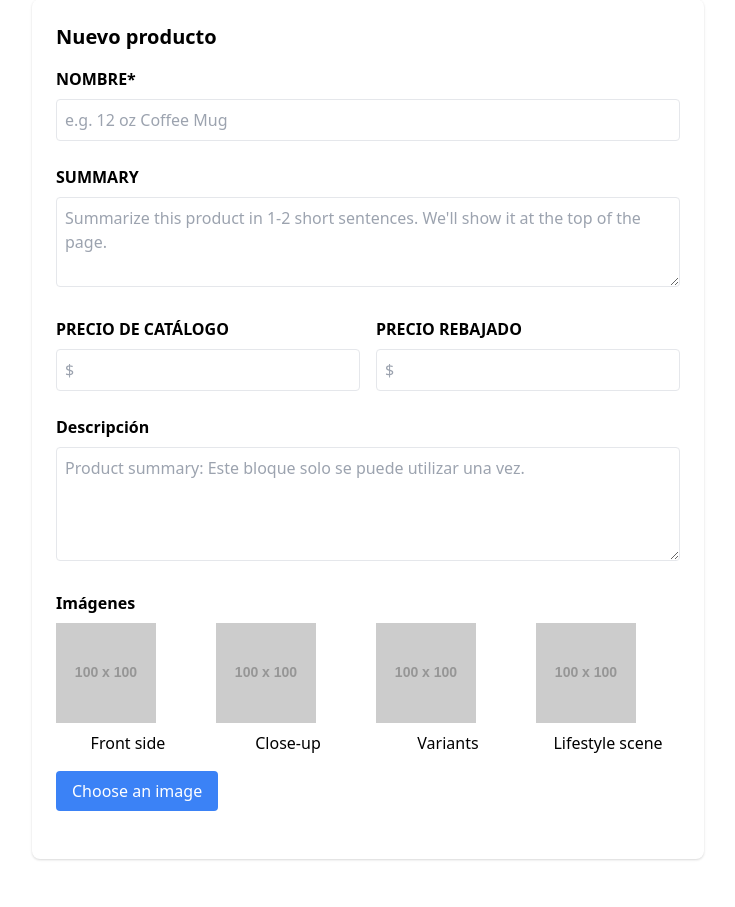
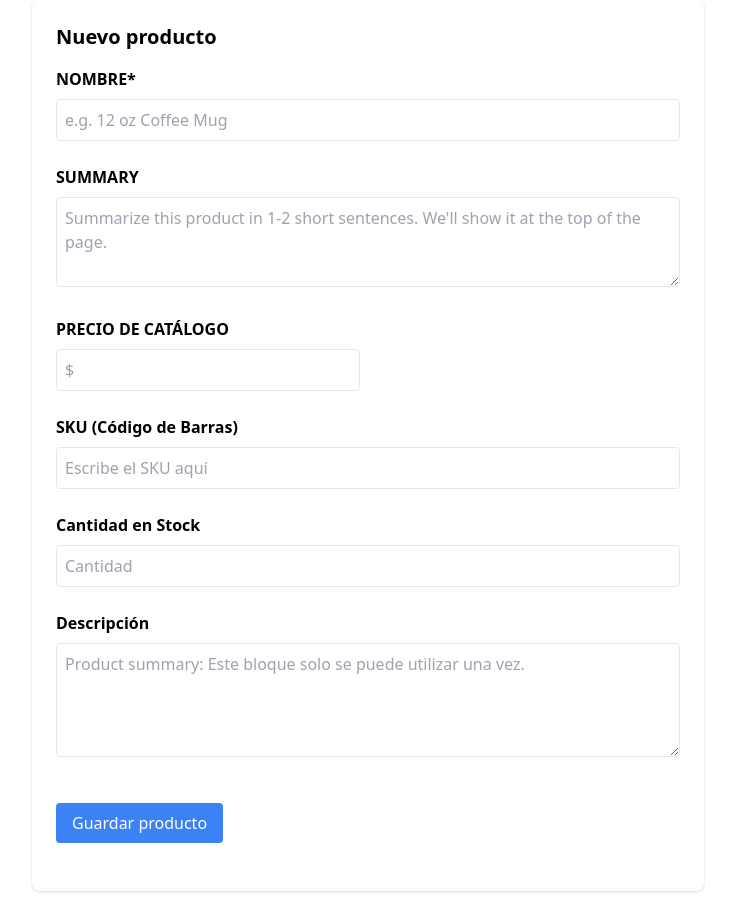
Before and after one commit to Lebers/front_WooCommerce, a Django app: page /product/ in a window 1280 px wide. Shown: the part 17-924 px from the top of the page, without its empty margins (272-1007 px from the left). Before the commit the page ends 877 px from the top, so only its background shows below. Run offline with Django 5.2, Linux system fonts and the light colour scheme; grey boxes labelled with a size stand in for pictures from a placeholder-image service; some libraries are stand-ins or nearby versions.

Commit message:
pantalla de crear producto y listar

```diff
--- a/erp_system/urls.py
+++ b/erp_system/urls.py
@@ -22,6 +22,7 @@ urlpatterns = [
     path('pedidos/', include('pedidos.urls')),
 
     path('product/', views.product, name='product'),
+    path('listProduct/', views.listProduct, name='product'),
 
 
     path('newUser/', views.newUser, name='newUser'),
--- a/erp_system/views.py
+++ b/erp_system/views.py
@@ -10,6 +10,9 @@ def incio(request):
 def product(request):
     return render(request, 'product.html', {'api_url': settings.API_URL})
 
+def listProduct(request):
+    return render(request, 'list_product.html', {'api_url': settings.API_URL})
+
 
 def newUser(request):
     return render(request, 'new_user_wherehouse.html', {'api_url': settings.API_URL})
--- a/main/templates/product.html
+++ b/main/templates/product.html
@@ -32,10 +32,17 @@
                 <label for="catalog-price" class="block mb-2 font-semibold">PRECIO DE CATÁLOGO</label>
                 <input type="text" id="catalog-price" placeholder="$" class="w-full p-2 border rounded">
             </div>
-            <div>
-                <label for="discounted-price" class="block mb-2 font-semibold">PRECIO REBAJADO</label>
-                <input type="text" id="discounted-price" placeholder="$" class="w-full p-2 border rounded">
-            </div>
+
+        </div>
+
+        <div class="mb-6">
+            <label for="sku" class="block mb-2 font-semibold">SKU (Código de Barras)</label>
+            <input type="text" id="sku" placeholder="Escribe el SKU aquí" class="w-full p-2 border rounded">
+        </div>
+
+        <div class="mb-6">
+            <label for="stock-quantity" class="block mb-2 font-semibold">Cantidad en Stock</label>
+            <input type="number" id="stock-quantity" placeholder="Cantidad" class="w-full p-2 border rounded">
         </div>
 
 
@@ -46,27 +53,52 @@
 
 
         <div class="mb-6">
-            <label class="block mb-2 font-semibold">Imágenes</label>
-            <div class="grid grid-cols-4 gap-4">
-                <div class="text-center">
-                    <img src="https://placehold.co/100x100" alt="Front side" class="mb-2">
-                    <div>Front side</div>
-                </div>
-                <div class="text-center">
-                    <img src="https://placehold.co/100x100" alt="Close-up" class="mb-2">
-                    <div>Close-up</div>
-                </div>
-                <div class="text-center">
-                    <img src="https://placehold.co/100x100" alt="Variants" class="mb-2">
-                    <div>Variants</div>
-                </div>
-                <div class="text-center">
-                    <img src="https://placehold.co/100x100" alt="Lifestyle scene" class="mb-2">
-                    <div>Lifestyle scene</div>
-                </div>
-            </div>
-            <button class="mt-4 px-4 py-2 bg-blue-500 text-white rounded hover:bg-blue-600">Choose an image</button>
+
+             <button id="upload-btn" class="mt-4 px-4 py-2 bg-blue-500 text-white rounded hover:bg-blue-600">Guardar producto</button>
+
         </div>
     </div>
+
+    <script src="https://ajax.googleapis.com/ajax/libs/jquery/3.6.0/jquery.min.js"></script>
+    <script>
+        $(document).ready(function(){
+            $('#upload-btn').click(function(event){
+                event.preventDefault(); // Previene la recarga de la página
+
+                // Recolecta los datos del formulario
+                var productData = {
+                    "name": $('#name').val(),
+                    "description": $('#description').val(),
+                    "short_description": $('#summary').val(),
+                    "regular_price": $('#catalog-price').val(),
+                    "sku": $('#sku').val(), // Nuevo campo SKU
+                    "stock_quantity": $('#stock-quantity').val() // Nuevo campo cantidad en stock
+                };
+
+                // Configura los settings del AJAX
+                var settings = {
+                    "url": "https://bazarcinema.com/wp-json/wc/v3/products",
+                    "method": "POST",
+                    "timeout": 0,
+                    "headers": {
+                        "Content-Type": "application/json",
+                        "Authorization": "Basic Y2tfMjg3MjkxNzIzY2IyYjRiZDg3MDk4YjlhODM3OGQ3NmE2MzkyOTc0NDpjc19iMmJmZjU5ZDQ5OGExNjVmYjE1Y2YxNzY5N2FjMjI1ZGE4Y2I5ZTc2"
+                    },
+                    "data": JSON.stringify(productData)
+                };
+
+                // Realiza la llamada AJAX
+                $.ajax(settings).done(function (response) {
+                    console.log(response);
+                    alert('Producto creado exitosamente!');
+                }).fail(function (error) {
+                    console.error('Error al crear el producto:', error);
+                    alert('Error al crear el producto. Ver la consola para más detalles.');
+                });
+            });
+        });
+    </script>
+
+
 </body>
 </html>
```
Also changed, not shown: main/templates/list_product.html (added, +91 -0 lines).
